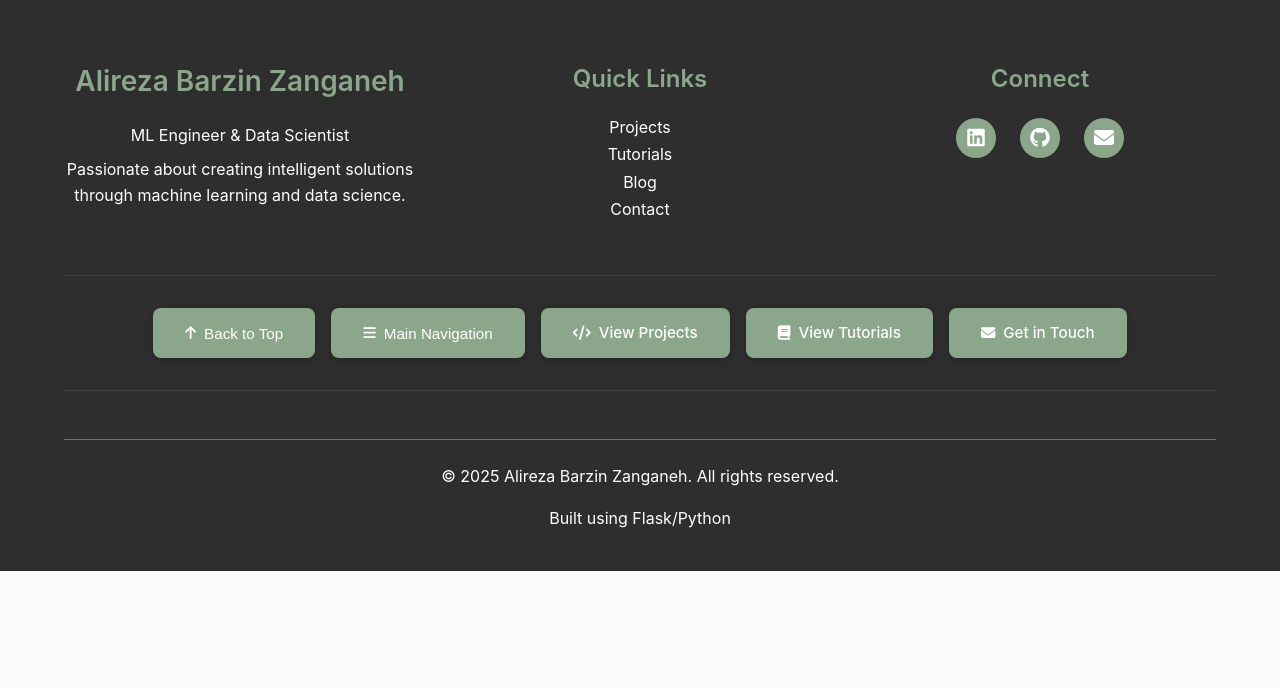
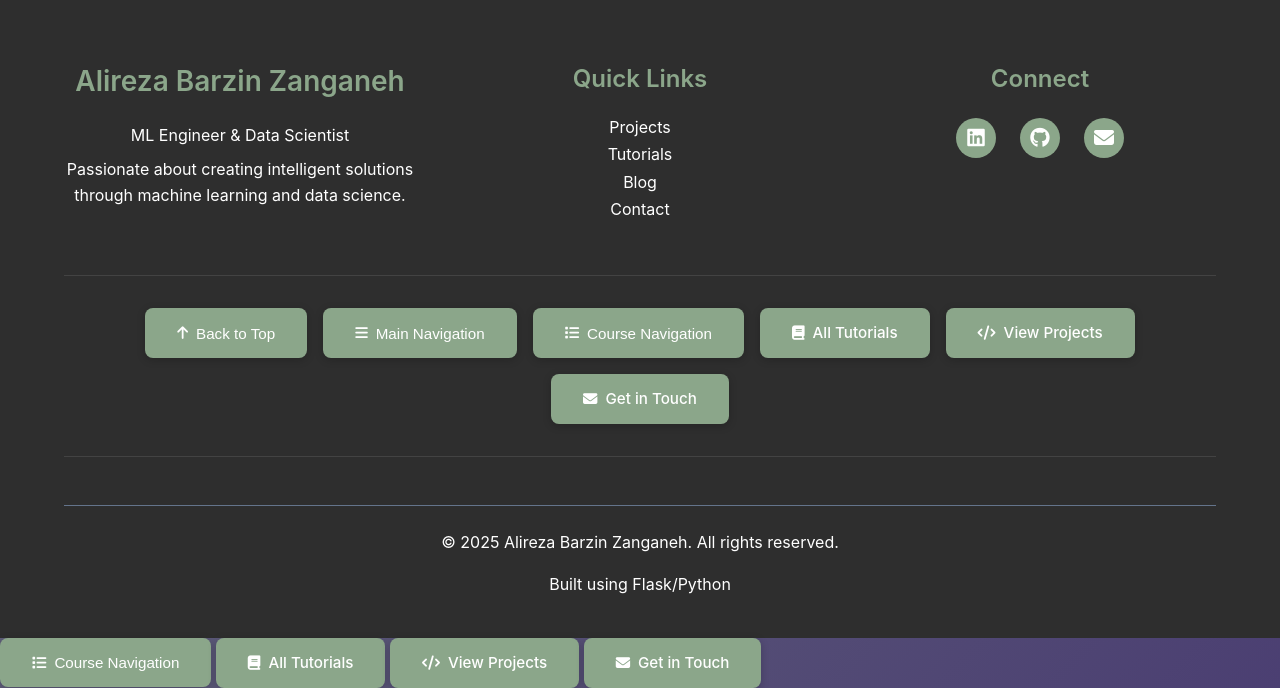
Before and after one commit to abzanganeh/flask_ml_website, a Flask app: page /tutorials/nlp-fundamentals/ in a window 1280 px wide. Shown: the part 2587-3275 px from the top of the page. Before the commit the page ends 3158 px from the top, so only its background shows below. Run offline with Flask 3, Linux system fonts and the light colour scheme; data comes from the database, SQL or seed files in the repository.

Commit message:
Add course navigation button to NLP tutorial footer

```diff
--- a/templates/tutorials/nlp/index.html
+++ b/templates/tutorials/nlp/index.html
@@ -26,7 +26,7 @@
     </div>
 
     <!-- Navigation -->
-    <div class="course-nav">
+    <div id="course-navigation" class="course-nav">
         <button class="nav-btn active" onclick="showSection('intro')">Introduction</button>
         <button class="nav-btn" onclick="showSection('text-repr')">Text Representation</button>
         <button class="nav-btn" onclick="showSection('embeddings')">Word Embeddings</button>
@@ -1753,4 +1753,28 @@ document.addEventListener('DOMContentLoaded', function() {
     });
 });
 </script>
+
+{% block footer_navigation %}
+    <button class="footer-nav-btn" onclick="scrollToCourseNav()" aria-label="Go to course navigation">
+        <i class="fas fa-list"></i> Course Navigation
+    </button>
+    <a href="{{ url_for('tutorials') }}" class="footer-nav-btn">
+        <i class="fas fa-book"></i> All Tutorials
+    </a>
+    <a href="{{ url_for('projects') }}" class="footer-nav-btn">
+        <i class="fas fa-code"></i> View Projects
+    </a>
+    <a href="{{ url_for('contact') }}" class="footer-nav-btn">
+        <i class="fas fa-envelope"></i> Get in Touch
+    </a>
 {% endblock %}
+
+<script>
+function scrollToCourseNav() {
+    const courseNav = document.getElementById('course-navigation');
+    if (courseNav) {
+        courseNav.scrollIntoView({ behavior: 'smooth', block: 'start' });
+    }
+}
+</script>
+{% endblock %}
```
